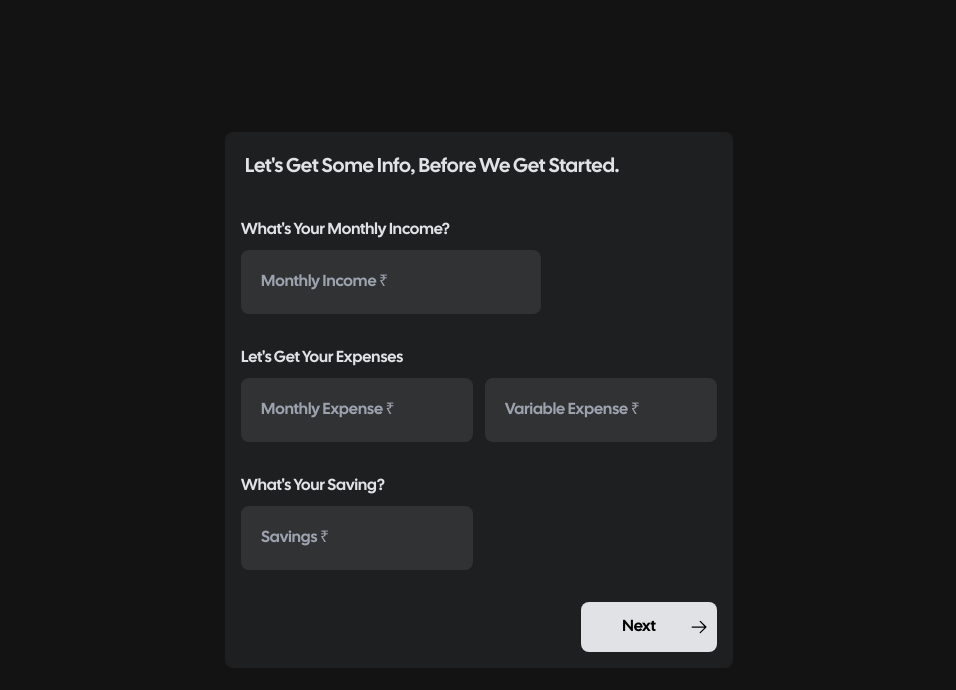
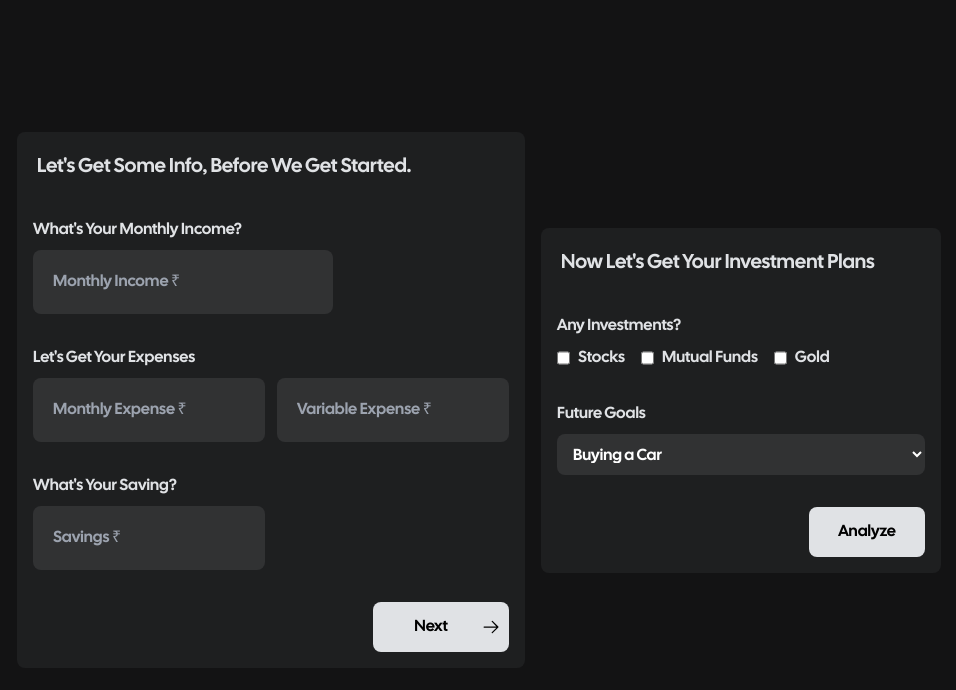
Before and after one commit to omtapse/financial-advisor, a Next.js app: page / in a window 1280 px wide. Shown: the top 690 px of the page, without its empty margins (161-1117 px from the left). Built offline with nearby package versions, Linux system fonts and the light colour scheme.

Commit message:
Finance Form 2

```diff
--- a/package.json
+++ b/package.json
@@ -11,6 +11,7 @@
   "dependencies": {
     "@next/font": "^14.2.3",
     "@phosphor-icons/react": "^2.1.5",
+    "framer-motion": "^11.2.2",
     "lucide-react": "^0.378.0",
     "next": "14.2.3",
     "react": "^18",
--- a/src/app/components/FinanceForm.tsx
+++ b/src/app/components/FinanceForm.tsx
@@ -5,7 +5,8 @@ import React from 'react'
 type Props = {}
 
 function FinanceForm({}: Props) {
-  return <div className='flex flex-col border-white min-h-[500px] min-w-[400px] rounded-lg bg-[#1E1F20]'>
+  return (
+  <div className='flex flex-col border-white min-h-[500px] min-w-[400px] rounded-lg bg-[#1E1F20]'>
     <div>
         <h3 className='text-[#E0E2E5] text-[20px] p-5'>Let's Get Some Info, Before We Get Started.</h3>
     </div>
@@ -35,6 +36,7 @@ function FinanceForm({}: Props) {
     <ArrowRight size={20} color='#000000'/>
     </div>
   </div>
+  )
 }
 
 export default FinanceForm
--- /dev/null
+++ b/src/app/components/FinanceForm2.tsx
@@ -0,0 +1,59 @@
+"use client"
+import { ArrowRight } from '@phosphor-icons/react'
+import React from 'react'
+import {motion} from "framer-motion"
+
+type Props = {}
+
+function FinanceForm2({}: Props) {
+  return (
+    <div className='flex flex-col border-white max-h-[500px] min-w-[400px] rounded-lg bg-[#1E1F20]'>
+    <div>
+        <h3 className='text-[#E0E2E5] text-[20px] p-5'>Now Let's Get Your Investment Plans</h3>
+    </div>
+
+    <div className='flex flex-col p-4 gap-2'>
+        <h3 className='text-[#E0E2E5] text-md p-0'>Any Investments?</h3>
+
+        <div className='flex flex-row gap-4'>
+
+        <div className='flex flex-row gap-2 items-center'>
+            <input type='checkbox' className='h-[20px] rounded-2xl'/>
+            <h3 className='text-[#E0E2E5] text-md p-0'>Stocks</h3>
+        </div>
+
+        <div className='flex flex-row gap-2 items-center'>
+            <input type='checkbox' className='h-[20px] rounded-2xl'/>
+            <h3 className='text-[#E0E2E5] text-md p-0'>Mutual Funds</h3>
+        </div>
+
+        <div className='flex flex-row gap-2 items-center'>
+            <input type='checkbox' className='h-[20px] rounded-2xl'/>
+            <h3 className='text-[#E0E2E5] text-md p-0'>Gold</h3>
+        </div>
+
+        </div>
+    </div>
+
+
+    <div className='flex flex-col p-4 gap-2'>
+        <h3 className='text-[#E0E2E5] text-md p-0'>Future Goals</h3>
+
+        <div className='flex flex-row gap-4'>
+            <select className='p-3 w-full bg-[#313233] text-white rounded-lg' name="cars" id="cars">
+            <option value="car">Buying a Car</option>
+            <option value="home">Buying a Home</option>
+        </select>
+
+        </div>
+    </div>
+
+
+    <div className='flex flex-row self-end px-2 rounded-lg m-4 bg-[#E0E2E5] items-center justify-center'>
+    <button className=' min-w-[100px] min-h-[50px] self-end'>Analyze </button>
+    </div>
+  </div>
+  )
+}
+
+export default FinanceForm2
--- a/src/app/page.tsx
+++ b/src/app/page.tsx
@@ -5,12 +5,13 @@ import localFont from "@next/font/local";
 import SideBar from "./components/SideBar";
 import Footer from "./components/Footer";
 import FinanceForm from "./components/FinanceForm";
+import FinanceForm2 from "./components/FinanceForm2";
 
 
 
 export default function Home() {
   return (
-    <main className="bg-[#131314] h-screen  flex flex-col items-center justify-center" >
+    <main className="bg-[#131314] h-screen  flex flex-row gap-4 items-center justify-center" >
 
 
         {/* <AITextBox />
@@ -18,7 +19,7 @@ export default function Home() {
         <Footer/> */}
 
         <FinanceForm/>
-
+        <FinanceForm2/>
 
     </main>
   );
```
Also changed, not shown: 1 other file (tests, documents, lock files or other folders).
